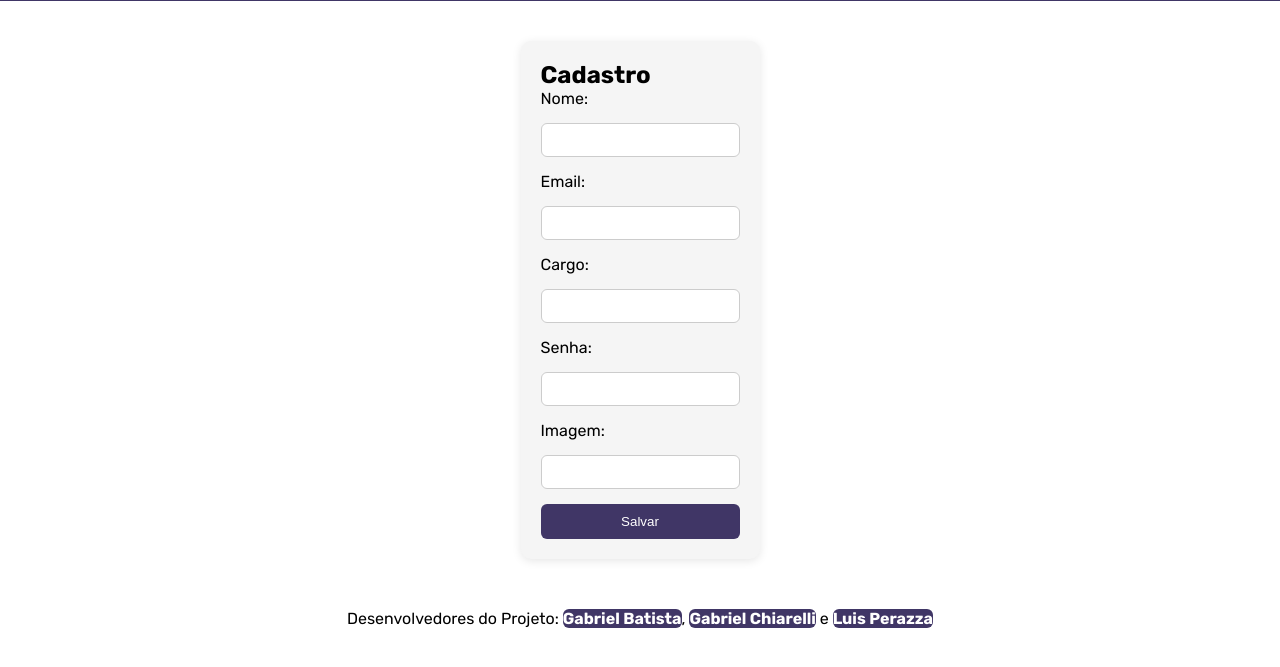
After one commit to CSouzaCatolica/SENAIprojeto, a Django app: template app_home/templates/app_home/pages/cadastro.html in a window 1280 px wide. The commit adds this page. Shown: the part 47-714 px from the top of the page. Run offline with Django 5.2, Linux system fonts and the light colour scheme; the template is opened without the code that fills it, so the values that code supplies are empty.

Commit message:
finalizando aba cadastro, footer hover e colaborador

```diff
--- /dev/null
+++ b/app_home/static/app_home/css/colaborador.css
@@ -0,0 +1,9 @@
+.quadro {
+    display: flex;
+    flex-direction: column;
+    justify-content: flex-start;
+    align-items: center;
+    padding: 20px 10px 10px 10px;
+    gap: 20px;
+    text-decoration: none;
+}
--- a/app_home/static/app_home/css/style.css
+++ b/app_home/static/app_home/css/style.css
@@ -68,3 +68,61 @@ body {
     font-family: var(--fonte-primaria);
     color: black;
 }
+
+.footer a {
+    background-color: #403666;
+    color: #ffffff;
+    font-weight: bold;
+    text-decoration: none;
+    border-radius: 6px;
+}
+
+.footer a:hover {
+    color: #ffffff;
+    background-color: #5c5279;
+    transition: background-color 0.3s ease, color 0.3s ease;
+}
+
+.tabelaPesquisa {
+    display: flex;
+    gap: 10px;
+}
+
+/* cadastro */
+
+.cadastro-container {
+    max-width: 500px;
+    margin: 40px auto;
+    padding: 20px;
+    background-color: #f5f5f5;
+    border-radius: 10px;
+    box-shadow: 0 2px 10px rgba(0,0,0,0.1);
+    font-family: var(--fonte-primaria);
+}
+
+.form-cadastro {
+    display: flex;
+    flex-direction: column;
+    gap: 15px;
+}
+
+.form-cadastro input {
+    padding: 8px;
+    border: 1px solid #ccc;
+    border-radius: 6px;
+    font-size: 14px;
+}
+
+.form-cadastro button {
+    padding: 10px;
+    background-color: #403666;
+    color: white;
+    border: none;
+    border-radius: 6px;
+    cursor: pointer;
+    transition: background-color 0.3s ease;
+}
+
+.form-cadastro button:hover {
+    background-color: #62509c;
+}
--- a/app_home/templates/app_home/components/footer.html
+++ b/app_home/templates/app_home/components/footer.html
@@ -1,5 +1,11 @@
 {% load static %}
 
-<footer class="footer">
-    <p>Desenvolvedores do Projeto: <a>Gabriel Batista</a> <a>Gabriel Chiarelli</a> <a>Luis Perazza</a></p>
+<footer>
+    <div class="footer">
+        <p>Desenvolvedores do Projeto:
+            <a href="https://github.com/GabrielGVCB">Gabriel Batista</a>,
+            <a href="https://github.com/gaab0418">Gabriel Chiarelli</a> e
+            <a href="https://github.com/LuisPerazza">Luis Perazza</a>
+        </p>
+    </div>
 </footer>
--- a/app_home/templates/app_home/global/index.html
+++ b/app_home/templates/app_home/global/index.html
@@ -7,6 +7,7 @@
     <meta name="viewport" content="width=device-width, initial-scale=1.0">
     <title>{% block title %}Home{% endblock title %}</title>
     <link rel="stylesheet" href="{% static 'app_home/css/style.css' %}" />
+    <link rel="stylesheet" href="{% static 'app_home/css/colaborador.css' %}" />
     <link rel="icon" href="{% static 'app_home/img/favicon.ico' %}" type="image/x-icon">
 
 </head>
--- /dev/null
+++ b/app_home/templates/app_home/pages/cadastro.html
@@ -0,0 +1,28 @@
+{% extends "app_home/global/index.html" %}
+
+{% block title %}Cadastro{% endblock title %}
+
+{% block content %}
+    <div class="cadastro-container">
+        <h2>Cadastro</h2>
+        <form class="form-cadastro">
+            <label for="nome">Nome:</label>
+            <input type="text" id="nome" name="nome" required>
+
+            <label for="email">Email:</label>
+            <input type="email" id="email" name="email" required>
+
+            <label for="telefone">Cargo:</label>
+            <input type="tel" id="telefone" name="telefone">
+
+            <label for="cargo">Senha:</label>
+            <input type="text" id="cargo" name="cargo">
+
+            <label for="cpf">Imagem:</label>
+            <input type="" id="cpf" name="cpf">
+
+            <button type="submit">Salvar</button>
+        </form>
+    </div>
+
+{% endblock content %}
--- a/app_home/templates/app_home/pages/home.html
+++ b/app_home/templates/app_home/pages/home.html
@@ -7,7 +7,7 @@
         <div class="telas">
             <a href="https://youtube.com">Equipamento</a>
             <a href="https://youtube.com">Controle EPI</a>
-            <a href="https://youtube.com">Colaborador</a>
+            <a href="colaborador.html">Colaborador</a>
         </div>
     </section>
 
--- a/app_home/views.py
+++ b/app_home/views.py
@@ -4,7 +4,7 @@ from app_home.models import Cargos, Usuario, Item, Estoque, Emprestimo
 
 # Create your views here.
 def dev(request):
-    return render(request, 'app_home/pages/home.html')
+    return render(request, 'app_home/pages/cadastro.html')
 
 
 def home(request):
```
Also changed, not shown: app_home/templates/app_home/pages/colaborador.html (added, +28 -0 lines).
